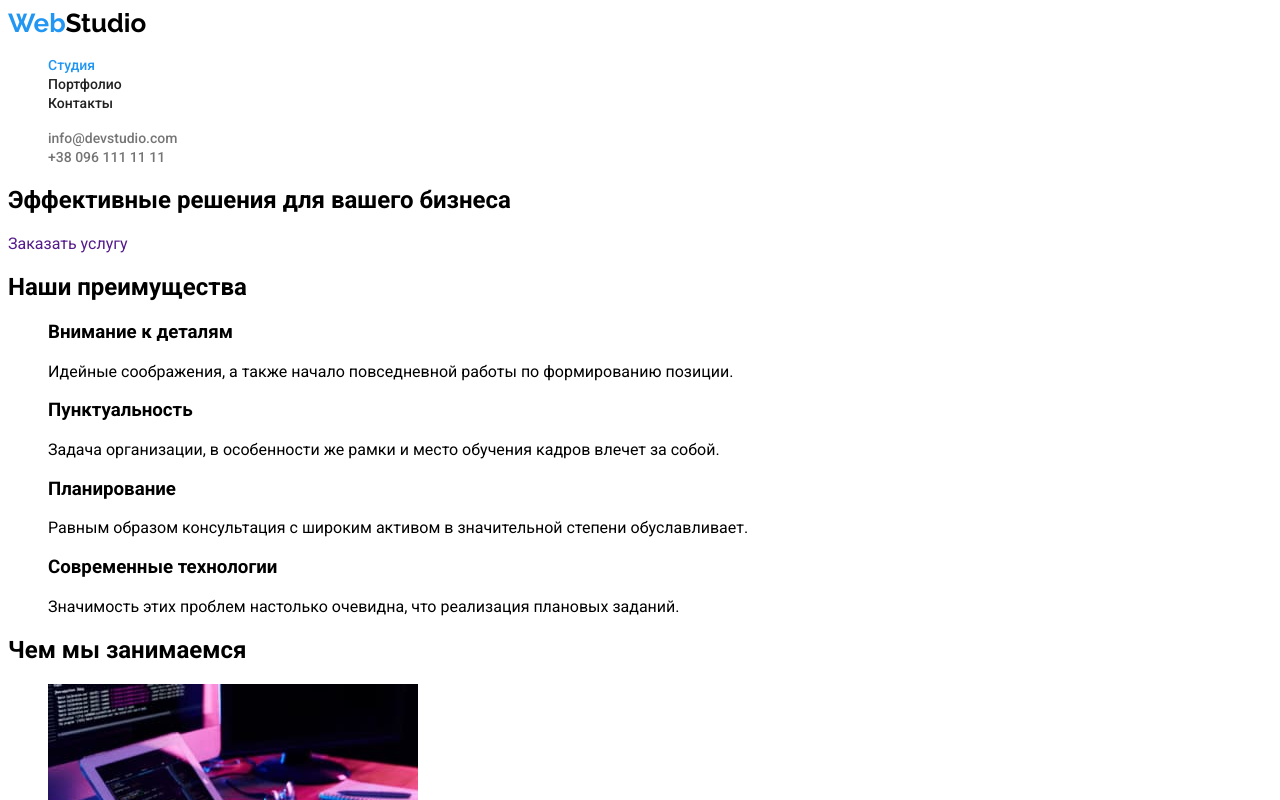
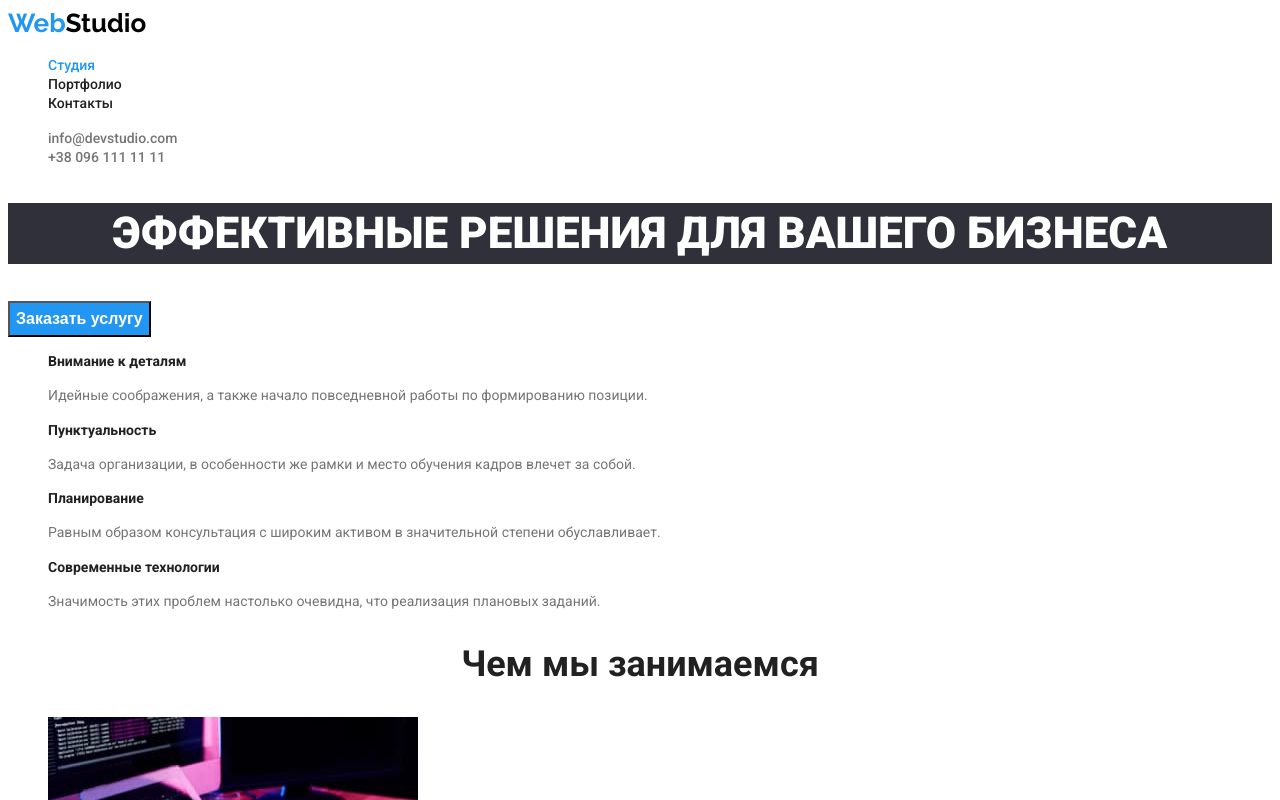
Before and after one commit to garikdallari/goit-markup-hw-02, a plain HTML site: page index.html in a window 1280 px wide. Shown: the top 800 px of the page. Drawn offline with Linux system fonts and the light colour scheme.

Commit message:
сделал все секции

```diff
--- a/css/styles.css
+++ b/css/styles.css
@@ -4,6 +4,7 @@
 /* Black secondary #212121 */
 /* Grey #757575 */
 /* White secondary #255,255,255,0.6 */
+/* bg #2F303A */
 
 :root {
   --blue-accent: #2196f3;
@@ -12,6 +13,7 @@
   --white-primary: #ffffff;
   --grey-cnt: #757575;
   --white-secondary-op: rgba(255, 255, 255, 0.6);
+  --background-color: #2f303a;
 }
 ul {
   list-style: none;
@@ -25,6 +27,7 @@ body {
   font-style: normal;
   font-weight: 400;
 }
+
 .header .header-link {
   font-family: Raleway, sans-serif;
   font-weight: 700;
@@ -42,8 +45,8 @@ body {
   color: var(--black-secondary);
 }
 .header .header-list:hover,
+.header .header-list:focus,
 .header .header-contact:hover,
-.header .header-list:focus,
 .header .header-contact:focus {
   color: var(--blue-accent);
 }
@@ -57,3 +60,70 @@ body {
   line-height: 1.2;
   color: var(--grey-cnt);
 }
+.hero .hero-title {
+  font-weight: 900;
+  font-size: 44px;
+  line-height: 1.4;
+  text-align: center;
+  text-transform: uppercase;
+  color: var(--white-primary);
+  background-color: var(--background-color);
+}
+.hero .hero-button {
+  font-weight: 700;
+  font-size: 16px;
+  line-height: 1.9;
+  text-align: center;
+  background-color: var(--blue-accent);
+  color: var(--white-primary);
+}
+.visually-hidden {
+  position: absolute;
+  width: 1px;
+  height: 1px;
+  margin: -1px;
+  border: 0;
+  padding: 0;
+  white-space: nowrap;
+  clip-path: inset(100%);
+  clip: rect(0 0 0 0);
+  overflow: hidden;
+}
+.features .features-title {
+  font-weight: 700;
+  font-size: 14px;
+  line-height: 1.2;
+  color: var(--black-secondary);
+}
+.features .features-text {
+  font-weight: 400;
+  font-size: 14px;
+  line-height: 1.7;
+  color: var(--grey-cnt);
+}
+.work .work-title {
+  font-weight: 700;
+  font-size: 36px;
+  line-height: 1.2;
+  text-align: center;
+  color: var(--black-secondary);
+}
+.team .team-title {
+  font-weight: 700;
+  font-size: 36px;
+  line-height: 1.2;
+  text-align: center;
+  color: var(--black-secondary);
+}
+.team .team-name {
+  font-weight: 500;
+  font-size: 16px;
+  line-height: 1.2;
+  color: var(--black-secondary);
+}
+.team .team-text {
+  font-weight: 400;
+  font-size: 16px;
+  line-height: 1.2;
+  color: var(--grey-cnt);
+}
--- a/index.html
+++ b/index.html
@@ -28,35 +28,36 @@
 </header>
 <main>
     <!-- Герой -->
-<section>
-    <h1>Эффективные решения для вашего бизнеса</h1>
-    <a href="">Заказать услугу</a>
+<section class="hero">
+    <h1 class="hero-title">Эффективные решения для вашего бизнеса</h1>
+    <button type="button" class="hero-button">Заказать услугу</button>
+
 </section>
 <!-- Преимущества -->
-<section>
-    <h2>Наши преимущества</h2>
+<section class="features">
+    <h2 class="visually-hidden">Наши преимущества</h2>
     <ul>
         <li>
-            <h3>Внимание к деталям</h3>
-            <p>Идейные соображения, а также начало повседневной работы по формированию позиции.</p>
+            <h3 class="features-title">Внимание к деталям</h3>
+            <p class="features-text">Идейные соображения, а также начало повседневной работы по формированию позиции.</p>
         </li>
         <li>
-            <h3>Пунктуальность</h3>
-            <p>Задача организации, в особенности же рамки и место обучения кадров влечет за собой.</p>
+            <h3 class="features-title">Пунктуальность</h3>
+            <p class="features-text">Задача организации, в особенности же рамки и место обучения кадров влечет за собой.</p>
         </li>
         <li>
-            <h3>Планирование</h3>
-            <p>Равным образом консультация с широким активом в значительной степени обуславливает.</p>
+            <h3 class="features-title">Планирование</h3>
+            <p class="features-text">Равным образом консультация с широким активом в значительной степени обуславливает.</p>
         </li>
         <li>
-            <h3>Современные технологии</h3>
-            <p>Значимость этих проблем настолько очевидна, что реализация плановых заданий.</p>
+            <h3 class="features-title">Современные технологии</h3>
+            <p class="features-text">Значимость этих проблем настолько очевидна, что реализация плановых заданий.</p>
         </li>
     </ul>
 </section>
 <!-- наша работа -->
-<section>
-    <h2>Чем мы занимаемся</h2>
+<section class="work">
+    <h2 class="work-title">Чем мы занимаемся</h2>
     <ul>
         <li><img src="./images/box-1.jpg" alt="сотрудник печатает на клавиатуре" width="370"></li>
         <li><img src="./images/box-2.jpg" alt="сотрудник выбирает стиль мобильной версии сайта" width="370"></li>
@@ -64,27 +65,27 @@
     </ul>
 </section>
 <!-- команда -->
-<section>
-    <h2>Наша команда</h2>
+<section class="team">
+    <h2 class="team-title">Наша команда</h2>
     <ul>
         <li>
             <img src="./images/img-4.jpg" alt="Портрет дизайнера" width="270">
-            <h3>Игорь Демьяненко</h3>
-            <p lang="en">Product Designer</p>
+            <h3 class="team-name">Игорь Демьяненко</h3>
+            <p class="team-text" lang="en">Product Designer</p>
         </li>
         <li>
             <img src="./images/img-5.jpg" alt="Портрет разработчика" width="270">
-            <h3>Ольга Репина</h3>
-            <p lang="en">Frontend Developer</p>
+            <h3 class="team-name">Ольга Репина</h3>
+            <p class="team-text" lang="en">Frontend Developer</p>
         </li>
         <li><img src="./images/img-6.jpg" alt="Портрет маркетолога" width="270">
-            <h3>Николай Тарасов</h3>
-            <p lang="en">Marketing</p>
+            <h3 class="team-name">Николай Тарасов</h3>
+            <p class="team-text" lang="en">Marketing</p>
         </li>
         <li>
             <img src="./images/img-7.jpg" alt="Портрет дизайнера" width="270">
-            <h3>Михаил Ермаков</h3>
-            <p lang="en">UI Designer</p>
+            <h3 class="team-name">Михаил Ермаков</h3>
+            <p class="team-text" lang="en">UI Designer</p>
         </li>
     </ul>
 </section>
```
